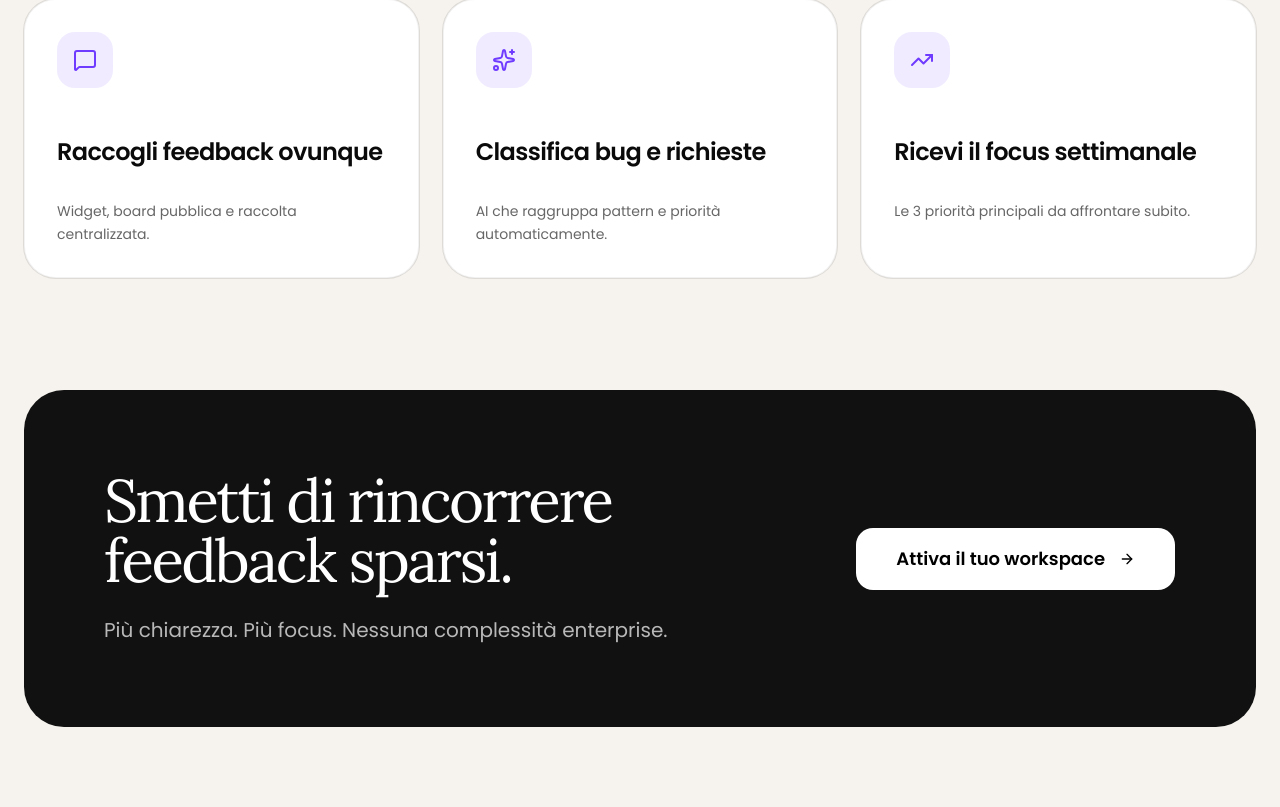
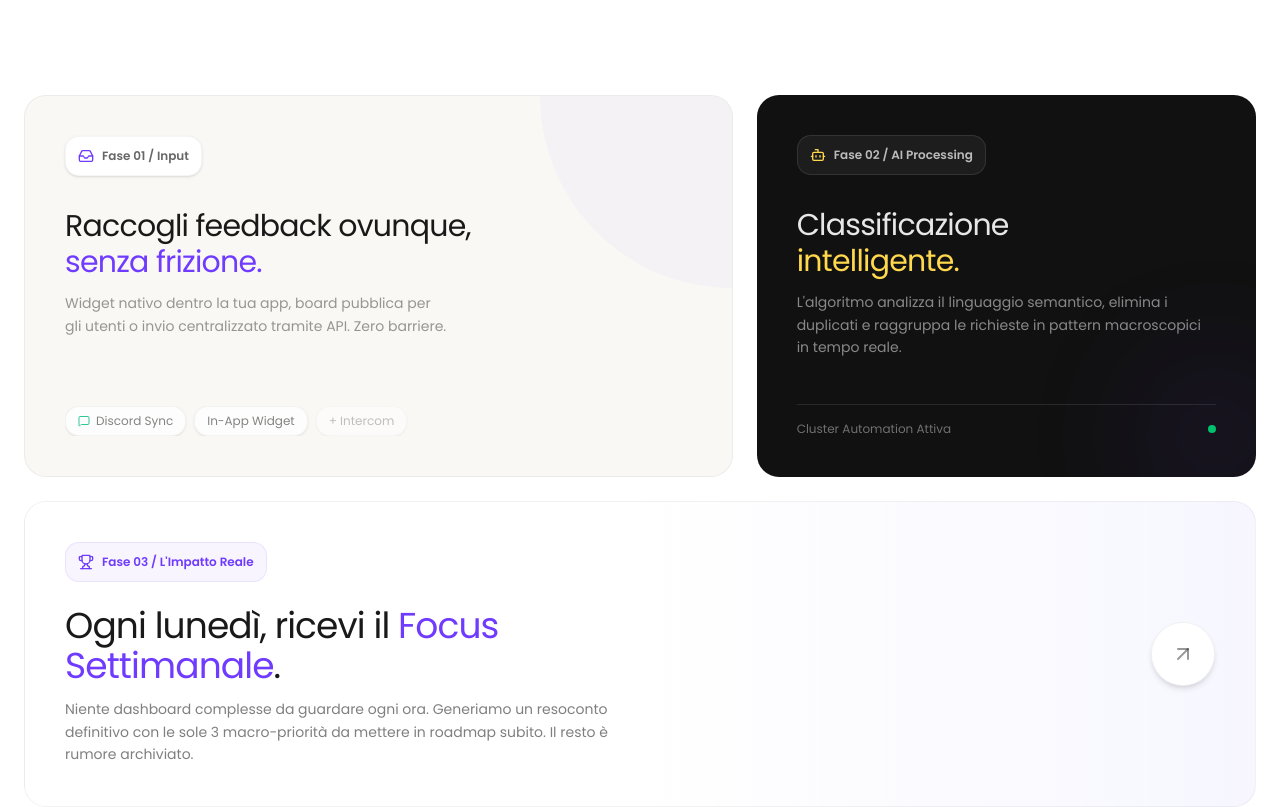
Before and after one commit to hodos-board/landing, a Next.js app: page / in a window 1280 px wide. Shown: the part 1693-2500 px from the top of the page. Built offline with nearby package versions, Linux system fonts and the light colour scheme.

Commit message:
feature bento

```diff
--- a/app/page.tsx
+++ b/app/page.tsx
@@ -4,6 +4,7 @@ import StatsSection from "@/components/StatsSection";
 import ProblemSolutionSection from "@/components/ProblemSolutionSection";
 import FeaturesSection from "@/components/FeaturesSection";
 import CTASection from "@/components/CTASection";
+import PricingSection from "@/components/Pricing";
 
 export default function Home() {
   return (
@@ -22,6 +23,8 @@ export default function Home() {
 
       <FeaturesSection />
 
+      <PricingSection />
+
       <CTASection />
     </main>
   );
--- a/components/FeaturesSection.tsx
+++ b/components/FeaturesSection.tsx
@@ -1,47 +1,116 @@
-import { MessageSquare, Sparkles, TrendingUp } from "lucide-react";
-import { Card } from "@/components/ui/card";
+import {
+  MessageSquare,
+  Sparkles,
+  TrendingUp,
+  Inbox,
+  Bot,
+  Trophy,
+  ArrowUpRight,
+} from "lucide-react";
 
 export default function FeaturesSection() {
-  const features = [
-    {
-      icon: MessageSquare,
-      title: "Raccogli feedback ovunque",
-      text: "Widget, board pubblica e raccolta centralizzata.",
-    },
-    {
-      icon: Sparkles,
-      title: "Classifica bug e richieste",
-      text: "AI che raggruppa pattern e priorità automaticamente.",
-    },
-    {
-      icon: TrendingUp,
-      title: "Ricevi il focus settimanale",
-      text: "Le 3 priorità principali da affrontare subito.",
-    },
-  ];
+  return (
+    <section id="features" className="py-24 bg-white relative">
+      <div className="mx-auto max-w-7xl px-6">
+        {/* BENTO GRID ASIMMETRICO NARRATIVO */}
+        <div className="grid gap-6 grid-cols-1 md:grid-cols-12">
+          {/* CARD 1: RACCOLTA (Grande, accogliente, sinistra, occupa 7 colonne su desktop) */}
+          <div className="md:col-span-7 group relative overflow-hidden rounded-3xl border border-black/5 bg-[#faf8f5] p-10 transition-all duration-500 hover:shadow-[0_30px_60px_rgba(0,0,0,0.04)] hover:scale-[1.005]">
+            <div className="absolute top-0 right-0 h-48 w-48 rounded-bl-full bg-[#6F3BFF]/5 opacity-60 transition-all duration-500 group-hover:scale-110" />
 
-  return (
-    <section id="features" className="pb-28">
-      <div className="mx-auto max-w-7xl px-6">
-        <div className="grid gap-6 lg:grid-cols-3">
-          {features.map((feature, index) => (
-            <Card
-              key={index}
-              className="rounded-[32px] border border-black/5 bg-white p-8"
-            >
-              <div className="mb-8 flex h-14 w-14 items-center justify-center rounded-2xl bg-[#6F3BFF]/10">
-                <feature.icon className="h-6 w-6 text-[#6F3BFF]" />
+            <div className="flex flex-col h-full justify-between min-h-[300px]">
+              <div>
+                <div className="inline-flex h-10 px-3 items-center gap-2 rounded-xl bg-white border border-black/[0.04] shadow-sm font-[Poppins] text-xs font-semibold text-black/60">
+                  <Inbox className="h-4 w-4 text-[#6F3BFF]" />
+                  Fase 01 / Input
+                </div>
+
+                <h3 className="mt-8 font-[Poppins] text-3xl tracking-tight text-black/90 max-w-md">
+                  Raccogli feedback ovunque,{" "}
+                  <span className="text-[#6F3BFF]">senza frizione.</span>
+                </h3>
+                <p className="mt-3 font-[Poppins] text-sm text-black/40 max-w-sm leading-relaxed">
+                  Widget nativo dentro la tua app, board pubblica per gli utenti
+                  o invio centralizzato tramite API. Zero barriere.
+                </p>
               </div>
 
-              <h3 className="font-[Poppins] text-2xl font-semibold tracking-tight">
-                {feature.title}
-              </h3>
+              {/* Elemento Visual di Design Interattivo Interno */}
+              <div className="mt-8 flex gap-2 overflow-hidden opacity-80 group-hover:opacity-100 transition-opacity">
+                <span className="px-3 py-1.5 rounded-xl bg-white border border-black/5 text-xs text-black/60 font-[Poppins] shadow-sm flex items-center gap-1.5">
+                  <MessageSquare className="h-3 w-3 text-emerald-500" /> Discord
+                  Sync
+                </span>
+                <span className="px-3 py-1.5 rounded-xl bg-white border border-black/5 text-xs text-black/60 font-[Poppins] shadow-sm flex items-center gap-1.5">
+                  In-App Widget
+                </span>
+                <span className="px-3 py-1.5 rounded-xl bg-white border border-black/5 text-xs text-black/60 font-[Poppins] shadow-sm opacity-50">
+                  + Intercom
+                </span>
+              </div>
+            </div>
+          </div>
 
-              <p className="mt-4 font-[Poppins] leading-relaxed text-black/60">
-                {feature.text}
-              </p>
-            </Card>
-          ))}
+          {/* CARD 2: CLASSIFICAZIONE (Stretta, verticale, destra, occupa 5 colonne su desktop) */}
+          <div className="md:col-span-5 group relative overflow-hidden rounded-3xl bg-[#111111] p-10 text-white transition-all duration-500 hover:shadow-[0_30px_60px_rgba(111,59,255,0.1)] hover:scale-[1.005]">
+            <div className="absolute -bottom-10 -right-10 h-40 w-40 rounded-full bg-[#6F3BFF]/20 blur-3xl transition-opacity opacity-50 group-hover:opacity-100" />
+
+            <div className="flex flex-col h-full justify-between min-h-[300px]">
+              <div>
+                <div className="inline-flex h-10 px-3 items-center gap-2 rounded-xl bg-white/5 border border-white/10 font-[Poppins] text-xs font-semibold text-white/70">
+                  <Bot className="h-4 w-4 text-[#FFD84D]" />
+                  Fase 02 / AI Processing
+                </div>
+
+                <h3 className="mt-8 font-[Poppins] text-3xl tracking-tight text-white/90">
+                  Classificazione <br />
+                  <span className="text-[#FFD84D]">intelligente.</span>
+                </h3>
+                <p className="mt-3 font-[Poppins] text-sm text-white/50 leading-relaxed">
+                  L&apos;algoritmo analizza il linguaggio semantico, elimina i
+                  duplicati e raggruppa le richieste in pattern macroscopici in
+                  tempo reale.
+                </p>
+              </div>
+
+              {/* Indicatore Visivo Minimalista */}
+              <div className="mt-8 flex items-center justify-between border-t border-white/10 pt-4">
+                <span className="font-[Poppins] text-xs text-white/40">
+                  Cluster Automation Attiva
+                </span>
+                <div className="h-2 w-2 rounded-full bg-[#00C26F] animate-pulse" />
+              </div>
+            </div>
+          </div>
+
+          {/* CARD 3: REASSUNTO/OUTPUT (Larga, orizzontale in basso, occupa tutte le 12 colonne) */}
+          <div className="md:col-span-12 group relative overflow-hidden rounded-3xl border border-black/5 bg-gradient-to-r from-white via-white to-[#6F3BFF]/5 p-10 transition-all duration-500 hover:shadow-[0_40px_80px_rgba(0,0,0,0.05)] hover:scale-[1.002]">
+            <div className="flex flex-col md:flex-row md:items-center justify-between gap-8 h-full">
+              <div className="max-w-xl">
+                <div className="inline-flex h-10 px-3 items-center gap-2 rounded-xl bg-[#6F3BFF]/5 border border-[#6F3BFF]/10 font-[Poppins] text-xs font-semibold text-[#6F3BFF]">
+                  <Trophy className="h-4 w-4" />
+                  Fase 03 / L&apos;Impatto Reale
+                </div>
+
+                <h3 className="mt-6 font-[Poppins] text-3xl md:text-4xl  tracking-tight text-black/90">
+                  Ogni lunedì, ricevi il{" "}
+                  <span className="text-[#6F3BFF]">Focus Settimanale</span>.
+                </h3>
+                <p className="mt-3 font-[Poppins] text-sm text-black/50 leading-relaxed">
+                  Niente dashboard complesse da guardare ogni ora. Generiamo un
+                  resoconto definitivo con le sole 3 macro-priorità da mettere
+                  in roadmap subito. Il resto è rumore archiviato.
+                </p>
+              </div>
+
+              {/* Pulsante di call-to-action interna o elemento grafico strutturale */}
+              <div className="flex items-center gap-4 shrink-0">
+                <div className="h-16 w-16 rounded-full border border-black/5 bg-white shadow-md flex items-center justify-center group-hover:bg-[#6F3BFF] group-hover:border-[#6F3BFF] transition-all duration-500 group-hover:rotate-45">
+                  <ArrowUpRight className="h-6 w-6 text-black/40 group-hover:text-white transition-colors duration-500" />
+                </div>
+              </div>
+            </div>
+          </div>
         </div>
       </div>
     </section>
```
